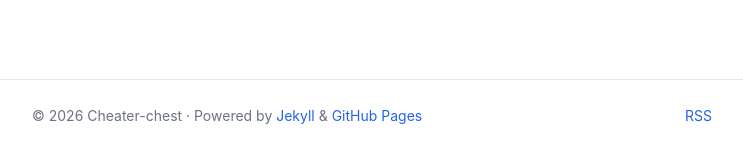
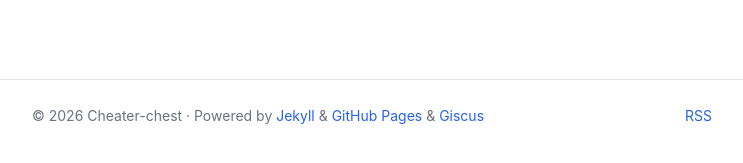
Before and after one commit to Cheater-chest/Cheater-chest.github.io, a Jekyll site: the page built from index.html, in a window 1280 px wide. Shown: the part 399-562 px from the top of the page, without its empty margins (268-1011 px from the left). Built offline with Jekyll 4.4.1, drawn with Linux system fonts in a browser that asks for light colours; the list of posts is cut into pages by our own code.

Commit message:
Add Giscus link to footer

```diff
--- a/_includes/footer.html
+++ b/_includes/footer.html
@@ -4,6 +4,8 @@
       <a href="https://jekyllrb.com" target="_blank" rel="noopener">Jekyll</a>
       &amp;
       <a href="https://pages.github.com" target="_blank" rel="noopener">GitHub Pages</a>
+      &amp;
+      <a href="https://giscus.app" target="_blank" rel="noopener">Giscus</a>
     </span>
     <span class="footer-rss"><a href="{{ '/feed.xml' | relative_url }}">RSS</a></span>
   </div>
```
